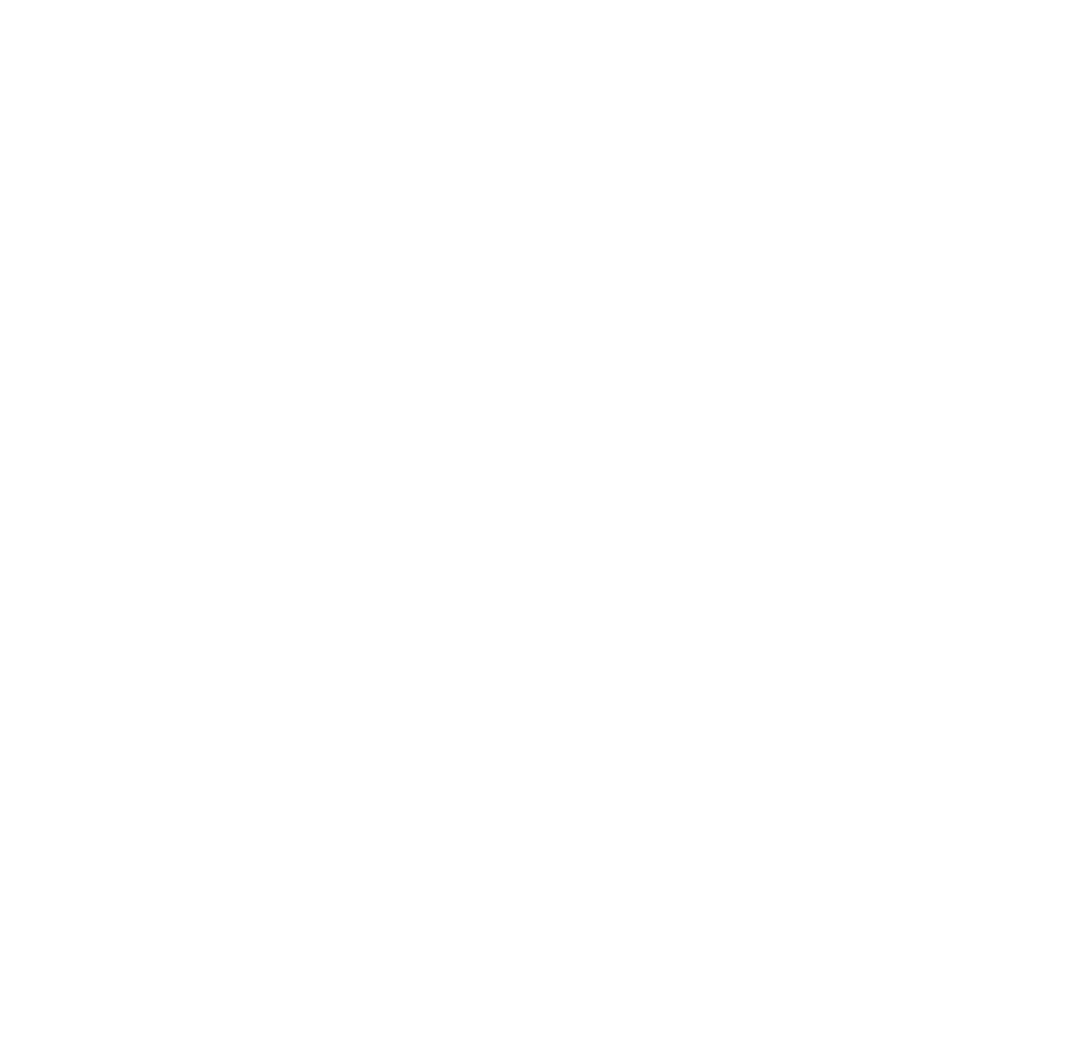
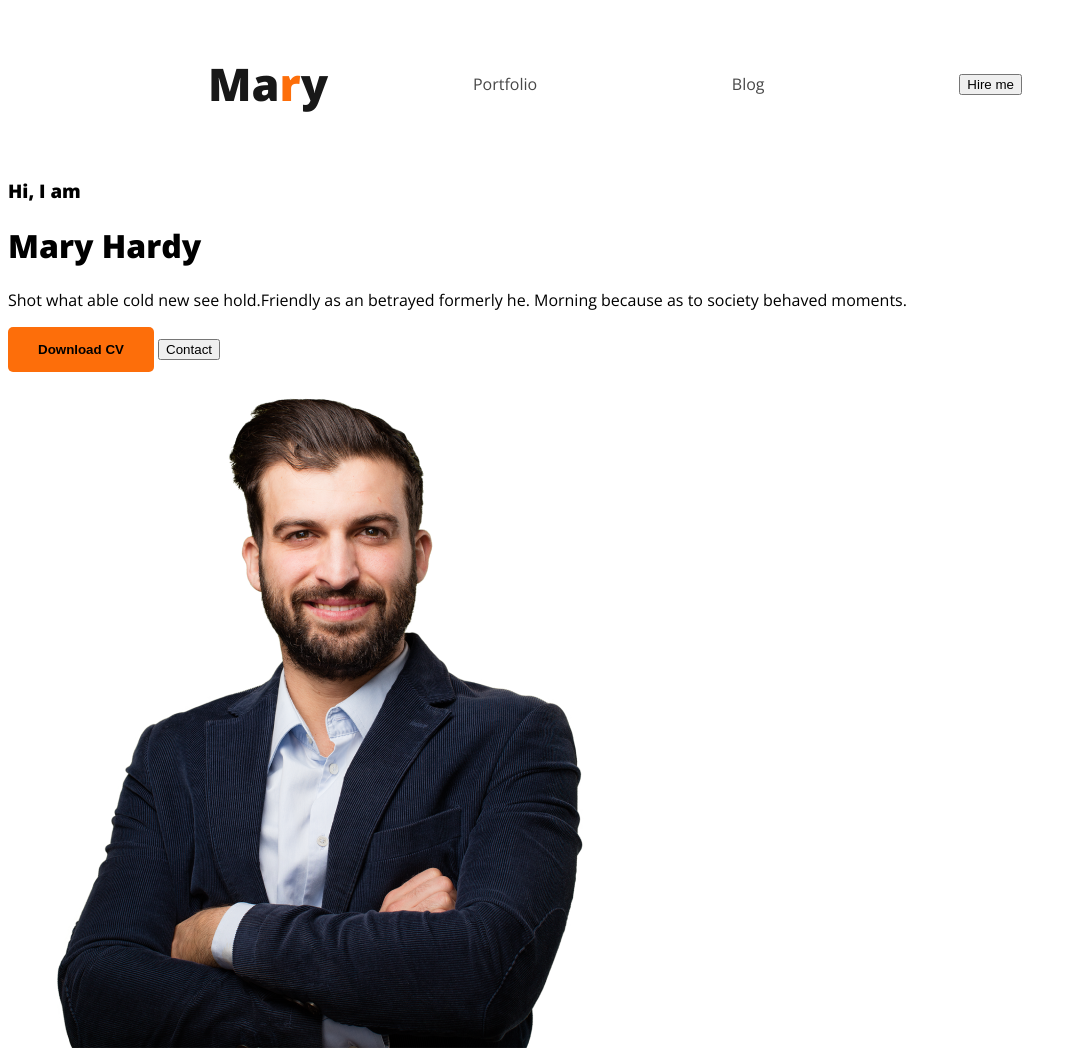
Before and after one commit to aliraj09/webdevoloper-portfolio, a plain HTML site: page index.html in a window 1280 px wide. Shown: the whole page, without its empty margins (0-1077 px from the left). Before the commit the page ends 800 px from the top, so only its background shows below. Drawn offline with nearby package versions, Linux system fonts and the light colour scheme.

Commit message:
added nav

```diff
--- a/index.html
+++ b/index.html
@@ -3,17 +3,33 @@
 <head>
     <meta charset="UTF-8">
     <meta name="viewport" content="width=device-width, initial-scale=1.0">
-    <title>web devoloper-portfolio</title>
+    <title>Web Devoloper Portfolio</title>
+    <link rel="preconnect" href="https://fonts.googleapis.com">
+<link rel="preconnect" href="https://fonts.gstatic.com" crossorigin>
+<link href="https://fonts.googleapis.com/css2?family=Open+Sans:ital,wght@0,400;0,800;1,400&display=swap" rel="stylesheet">
+
+    <link rel="stylesheet" href="styles/portfolio.css">
+
 </head>
 <body>
     <header>
-
+        <nav>
+            <h3
+        class="nav-title">Ma<span class="text-primary">r</span>y</h3>
+            <li><a href="">Portfolio</a></li>
+            <li><a href="">Blog</a></li>
+            <li><button class="">Hire me</button></li>
+        </nav>
+        <div class="banner">
+            <div>
+                <h3 class="banner-greeting">Hi, I  am</h3>
+                <h1 class="banner-title">Mary Hardy</h1>
+                <p>Shot what able cold new see hold.Friendly as an betrayed formerly he. Morning because as to society behaved moments.</p>
+                <button class="btn-primary">Download CV</button>
+                <button class="btn button">Contact</button>
+            </div>
+            <img class="profile-pic" src="images/hardy.png" alt="">
+            </div>
     </header>
-    <main>
-
-    </main>
-    <footer>
-
-    </footer>
 </body>
 </html>
--- /dev/null
+++ b/styles/portfolio.css
@@ -0,0 +1,49 @@
+/* common shared styles */
+body{
+   font-family: 'Lato, sans-serif';
+    font-family: 'Open Sans', sans-serif;
+}
+.text-primary{
+    color:#FD6E0A;;
+}
+.btn-primary{
+    border-radius: 5px;
+    background: #FD6E0A;
+    border: 0;
+    color: white
+    font-size: 20px;
+    font-weight: 700;
+    padding: 15px 30px;
+}
+/* nav related Styles */
+nav {
+    display:flex;
+    justify-content: space-between;
+    align-items: center;
+    margin: 0 200px;
+}
+.nav-title{
+   color: #181818;
+font-size: 45px;
+font-weight: 800;
+}
+nav > ul{
+    display: flex;
+    align-items: center;
+}
+nav li{
+    list-style: none;
+    margin-right: 50px;
+}
+nav a{
+    text-decoration: none;
+    color: #474747;
+}
+.bannar{
+    padding: 30px 30px 30px 150px;
+    display: flex;
+    align-items: center;
+}
+.bannar .profile-pic{
+    width: 500px;
+}
```
